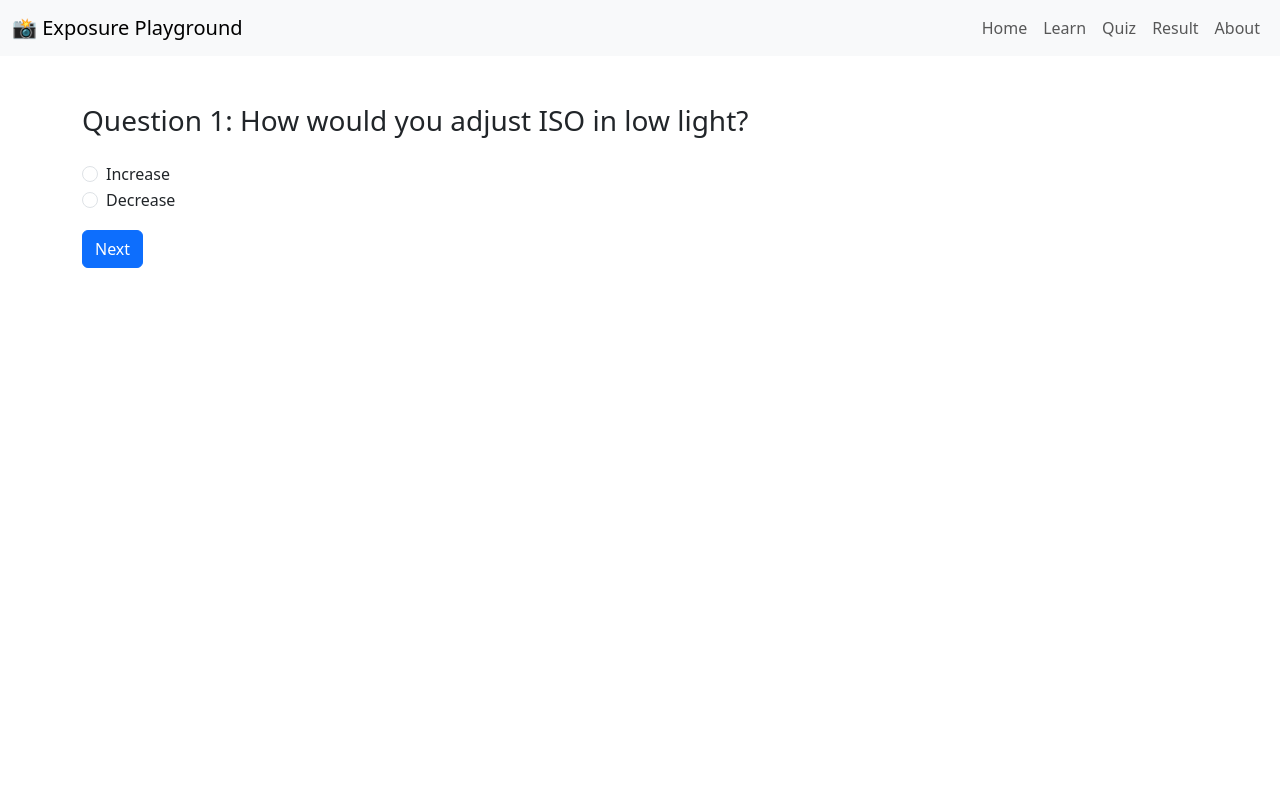
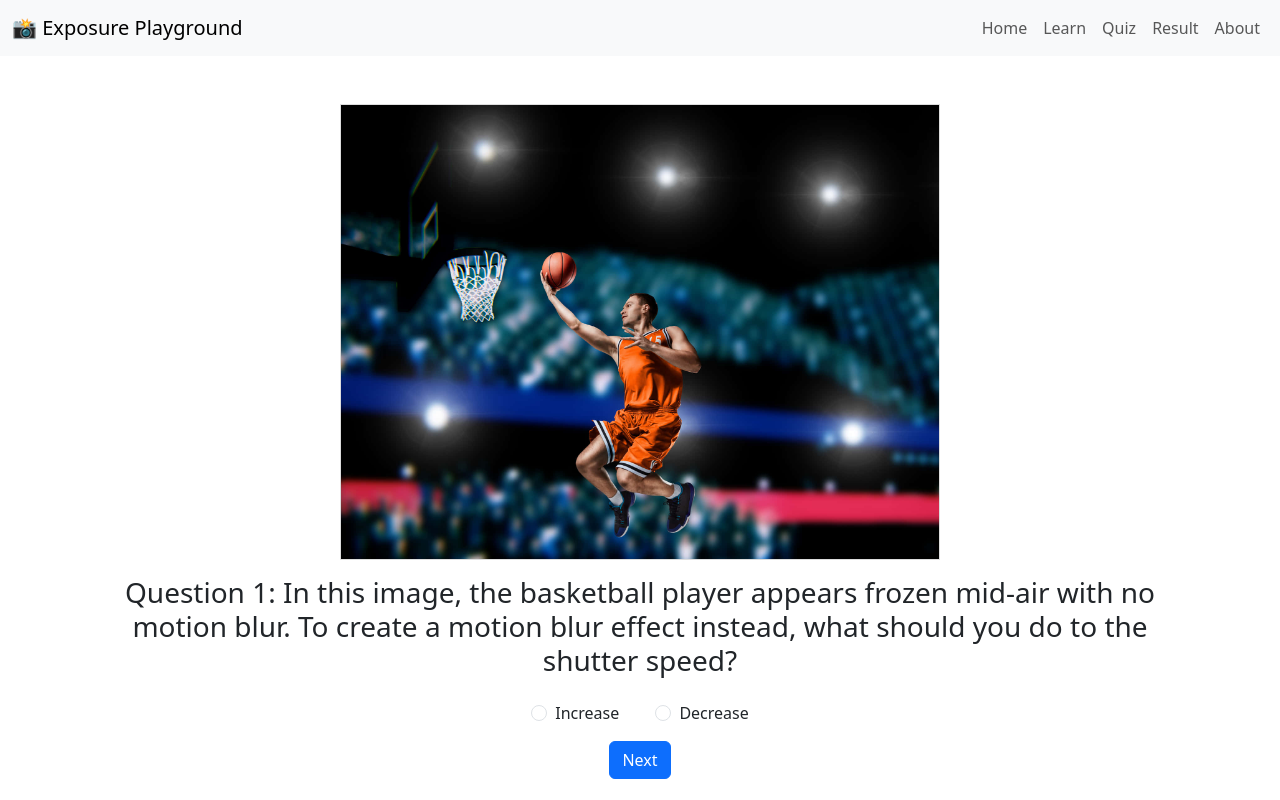
Before and after one commit to xxanxnie/Exposure-Playground, a Flask app: page /quiz/1 in a window 1280 px wide. Run offline with Flask 3, Linux system fonts and the light colour scheme.

Commit message:
add 15 quizs and images to UI, layout tweaks

```diff
--- a/app.py
+++ b/app.py
@@ -1,5 +1,6 @@
-from flask import Flask, render_template, request, redirect, url_for, jsonify
+from flask import Flask, render_template, request, redirect, url_for, jsonify, session
 import json
+import os
 from datetime import datetime
 
 app = Flask(__name__)
@@ -11,7 +12,7 @@ with open("data/quiz.json") as f:
 	quiz = json.load(f)
 
 user_log = []
-
+app.secret_key = os.urandom(24)
 @app.route("/")
 def home():
 	log_event("Entered home page")
@@ -39,20 +40,40 @@ def learn(topic):
 	log_event(f"Entered lesson: {topic}")
 	return render_template("learn.html", lesson=lesson, lesson_id=lesson_id, topic=topic)
 
+
 @app.route("/quiz/<int:question_id>", methods=["GET", "POST"])
 def quiz_page(question_id):
-	if request.method == "POST":
-		answer = request.form.get("answer")
-		log_event(f"Answered question {question_id} with {answer}")
-	if question_id < 1 or question_id > len(quiz):
-		return redirect(url_for("result"))
-	question = quiz[question_id - 1]
-	return render_template("quiz.html", question=question, question_id=question_id)
+    if "answers" not in session:
+        session["answers"] = []
+
+    if request.method == "POST":
+        answer = request.form.get("answer")
+        log_event(f"Answered question {question_id} with {answer}")
+        session["answers"].append(answer)
+        session.modified = True
+
+        if question_id < len(quiz):
+            return redirect(url_for("quiz_page", question_id=question_id + 1))
+        else:
+            return redirect(url_for("result"))
+
+    if question_id < 1 or question_id > len(quiz):
+        return redirect(url_for("quiz_page", question_id=1))
+    question = quiz[question_id - 1]
+    return render_template("quiz.html", question=question, question_id=question_id, total=len(quiz))
+
 
 @app.route("/result")
 def result():
-	log_event("Reached quiz result page")
-	return render_template("result.html")
+    log_event("Reached quiz result page")
+    answers = session.get("answers", [])
+    score = sum(
+        1 for idx, user_ans in enumerate(answers)
+        if idx < len(quiz) and user_ans == quiz[idx]["answer"]
+    )
+    total = len(quiz)
+    session.pop("answers", None)
+    return render_template("result.html", score=score, total=total)
 
 @app.route("/log_event", methods=["POST"])
 def log_event_api():
--- a/data/quiz.json
+++ b/data/quiz.json
@@ -1,12 +1,94 @@
 [
   {
-      "prompt": "How would you adjust ISO in low light?",
+    "prompt": "In this image, the basketball player appears frozen mid-air with no motion blur. To create a motion blur effect instead, what should you do to the shutter speed?",
     "options": ["Increase", "Decrease"],
-      "answer": "Increase"
+    "answer": "Decrease",
+    "image": "quiz_shutter1.jpg"
   },
   {
-      "prompt": "What does fast shutter speed do?",
-      "options": ["Blur motion", "Freeze motion"],
-      "answer": "Freeze motion"
+    "prompt": "The dog running in this photo is completely blurry. To capture it sharply next time, what should you do to the shutter speed?",
+    "options": ["Increase", "Decrease"],
+    "answer": "Increase",
+    "image": "quiz_shutter2.jpg"
+  },
+  {
+    "prompt": "The car headlights look like long light streaks. You want them to look like normal headlights instead. What should you do to the shutter speed?",
+    "options": ["Increase", "Decrease"],
+    "answer": "Increase",
+    "image": "quiz_shutter3.jpg"
+  },
+  {
+    "prompt": "The waterfall looks smooth and misty in the photo. If you want to capture individual droplets of water instead, what should you do to the shutter speed?",
+    "options": ["Increase", "Decrease"],
+    "answer": "Increase",
+    "image": "quiz_shutter4.jpg"
+  },
+  {
+    "prompt": "The bird in flight looks sharp, but the wings are slightly motion-blurred. To make everything perfectly still, what should you do to the shutter speed?",
+    "options": ["Increase", "Decrease"],
+    "answer": "Increase",
+    "image": "quiz_shutter5.jpg"
+  },
+
+  {
+    "prompt": "You're photographing a concert indoors with dim lighting, and your images are too dark even with a wide aperture and slow shutter speed. What's the best adjustment to ISO?",
+    "options": ["Increase", "Decrease"],
+    "answer": "Increase",
+    "image": "quiz_iso1.jpg"
+  },
+  {
+    "prompt": "You're shooting outdoors on a bright sunny day, and the photo looks washed out and overly bright. What should you do to the ISO setting?",
+    "options": ["Increase", "Decrease"],
+    "answer": "Decrease",
+    "image": "quiz_iso2.jpg"
+  },
+  {
+    "prompt": "You’re taking pictures in a museum where flash photography is not allowed, and the lighting is low. What should you do to the ISO setting?",
+    "options": ["Increase", "Decrease"],
+    "answer": "Increase",
+    "image": "quiz_iso3.jpg"
+  },
+  {
+    "prompt": "You're experimenting with night sky photography using long exposures and a tripod. What ISO would give you a cleaner result?",
+    "options": ["Increase", "Decrease"],
+    "answer": "Decrease",
+    "image": "quiz_iso4.jpg"
+  },
+  {
+    "prompt": "Your indoor house photo looks too dark, and you don’t want to change shutter speed or aperture. What should you do to the ISO setting?",
+    "options": ["Increase", "Decrease"],
+    "answer": "Increase",
+    "image": "quiz_iso5.jpg"
+  },
+
+  {
+    "prompt": "The background is very blurry, and only the subject is in focus. To bring more of the background into focus, what should you do to the aperture?",
+    "options": ["Increase", "Decrease"],
+    "answer": "Decrease",
+    "image": "quiz_aperture1.jpg"
+  },
+  {
+    "prompt": "In a landscape photo, the mountains in the distance are blurry. You want everything from front to back to be sharp. What should you do to the aperture?",
+    "options": ["Increase", "Decrease"],
+    "answer": "Decrease",
+    "image": "quiz_aperture2.jpg"
+  },
+  {
+    "prompt": "The portrait looks too flat because both the subject and background are in focus. To blur the background more, what should you do to the aperture?",
+    "options": ["Increase", "Decrease"],
+    "answer": "Increase",
+    "image": "quiz_aperture3.jpg"
+  },
+  {
+    "prompt": "You want a shallow depth of field for a dramatic flower close‑up. How should you adjust the aperture to achieve this?",
+    "options": ["Increase", "Decrease"],
+    "answer": "Increase",
+    "image": "quiz_aperture4.jpg"
+  },
+  {
+    "prompt": "You're shooting a group photo and want everyone, from the front row to the back, to be in sharp focus. What should you do to the aperture?",
+    "options": ["Increase", "Decrease"],
+    "answer": "Decrease",
+    "image": "quiz_aperture5.jpg"
   }
 ]
--- a/templates/quiz.html
+++ b/templates/quiz.html
@@ -4,20 +4,47 @@
   <meta charset="UTF-8">
   <title>Quiz Question {{ question_id }}</title>
   <link href="https://cdn.jsdelivr.net/npm/bootstrap@5.3.0/dist/css/bootstrap.min.css" rel="stylesheet">
+  <style>
+    .quiz-image {
+      max-width: 600px;
+      width: 100%;
+      height: auto;
+      margin: 0 auto 1rem;
+      display: block;
+      border: 1px solid #ddd;
+    }
+    .container .form-check {
+        display: inline-block;
+        margin: 0 1rem;
+    }
+  </style>
 </head>
 <body>
   {% include "navbar.html" %}
 
-    <div class="container mt-5">
+  <div class="container mt-5 text-center">
+
+    <img src="{{ url_for('static', filename='images/' + question.image) }}"
+         class="quiz-image" alt="Quiz {{ question_id }}">
+
     <h3 class="mb-4">Question {{ question_id }}: {{ question.prompt }}</h3>
-        <form method="post">
+    <form method="post" action="{{ url_for('quiz_page', question_id=question_id) }}" class="text-center">
       {% for option in question.options %}
         <div class="form-check">
-                    <input class="form-check-input" type="radio" name="answer" value="{{ option }}" required>
-                    <label class="form-check-label">{{ option }}</label>
+          <input class="form-check-input" type="radio"
+                 name="answer" id="opt{{ loop.index }}"
+                 value="{{ option }}" required>
+          <label class="form-check-label" for="opt{{ loop.index }}">
+            {{ option }}
+          </label>
         </div>
       {% endfor %}
-            <button type="submit" formaction="/quiz/{{ question_id + 1 }}" class="btn btn-primary mt-3">Next</button>
+      <div class="text-center mt-3">
+       <button type="submit" class="btn btn-primary">
+         {% if question_id < total %}Next{% else %}Finish{% endif %}
+       </button>
+      </div>
+
     </form>
   </div>
 
```
Also changed, not shown: templates/result.html (line endings or trailing spaces), 1 other file. Lines whose indentation alone changed are shown as unchanged.
